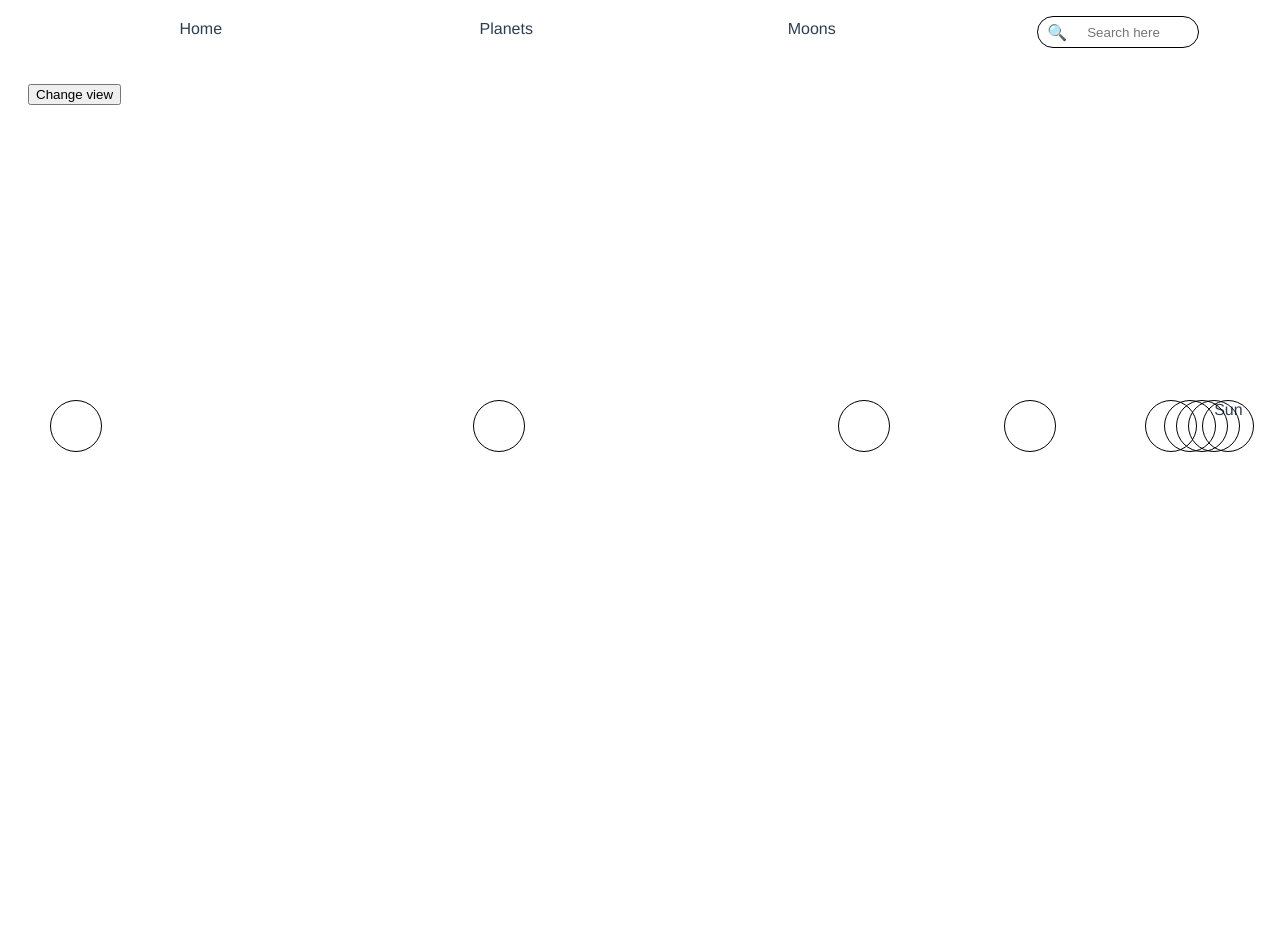
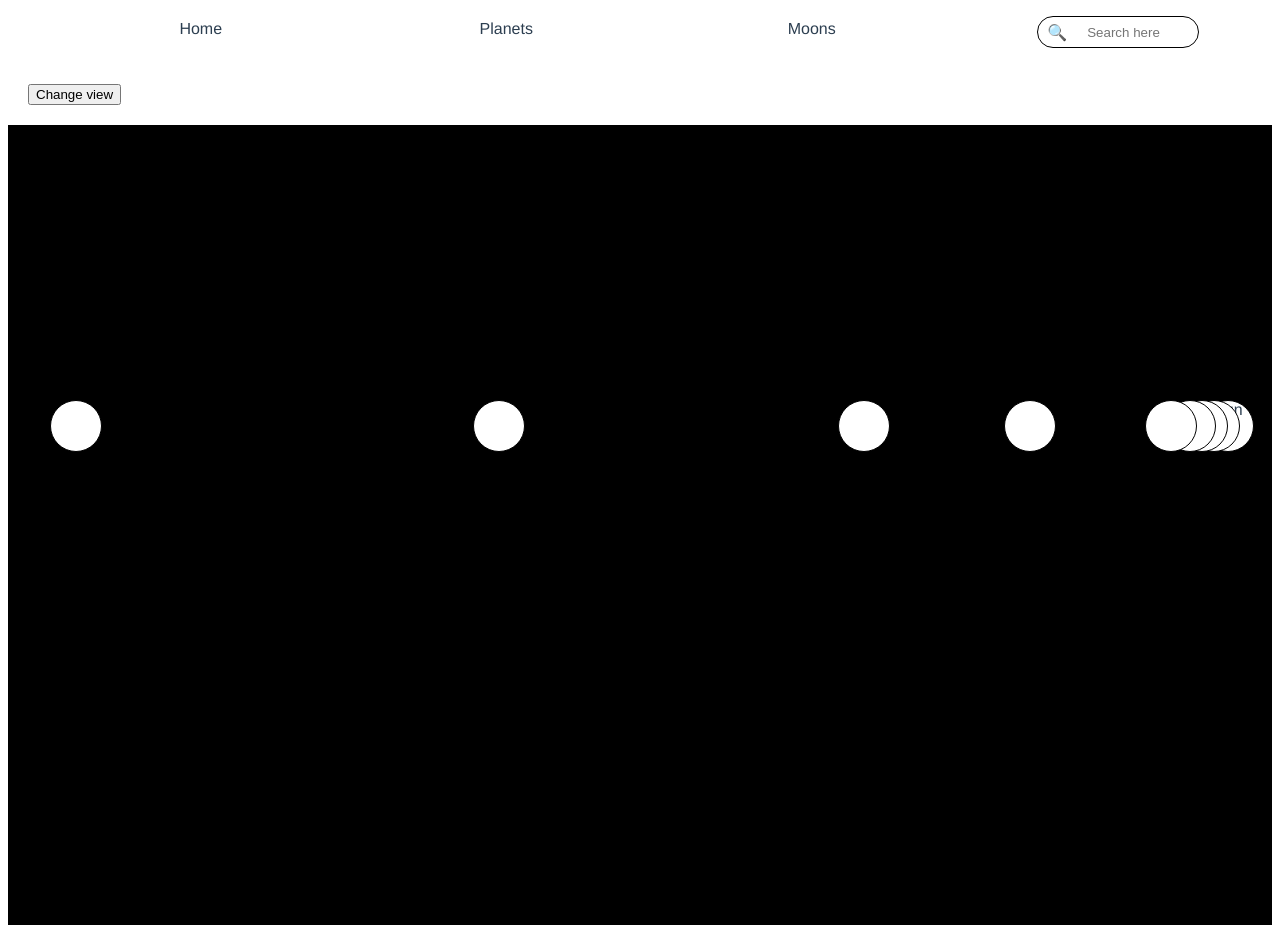
Before and after one commit to StuMcA/spacey, a Vue app in the folder client/: page / in a window 1280 px wide. Built offline with nearby package versions, Linux system fonts and the light colour scheme.

Commit message:
added planet list item component

```diff
--- a/client/src/components/PlanetItem.vue
+++ b/client/src/components/PlanetItem.vue
@@ -24,7 +24,8 @@ export default {
 }
 
 .planet:hover > .hover-box {
-    background-color: rgba(0, 0, 0, 0.128);
+    color: black;
+    background-color: rgba(255, 255, 255, 0.423);
     display: block;
     position: relative;
     top: -100px;
--- a/client/src/components/PlanetList.vue
+++ b/client/src/components/PlanetList.vue
@@ -1,12 +1,11 @@
 <template>
   <ul>
-    <li v-for="(planet, index) in planets" :key="index">
-        <p>{{planet}}</p>
-    </li>
+    <planet-listitem v-for="(planet, index) in planets" :key="index" :planet="planet" />
   </ul>
 </template>
 
 <script>
+import PlanetListItem from './PlanetListItem.vue'
 export default {
 
 data() {
@@ -16,7 +15,10 @@ data() {
 },
 props: [
     "planets"
-]
+],
+components: {
+    'planet-list-item': PlanetListItem
+}
 
 }
 </script>
--- /dev/null
+++ b/client/src/components/PlanetListItem.vue
@@ -0,0 +1,16 @@
+<template>
+  <li>
+    <p>{{planet}}</p>
+  </li>
+</template>
+
+<script>
+export default {
+    name: "planet-list-item"
+
+}
+</script>
+
+<style>
+
+</style>
--- a/client/src/components/SolarSystemContainer.vue
+++ b/client/src/components/SolarSystemContainer.vue
@@ -30,11 +30,13 @@ button {
 }
 
 #solar-system {
+    background-color: black;
     width: 100%;
     height: 800px;
 }
 
 .planet {
+    background-color: white;
     width: 50px;
     height: 50px;
     border: 1px solid black;
```
